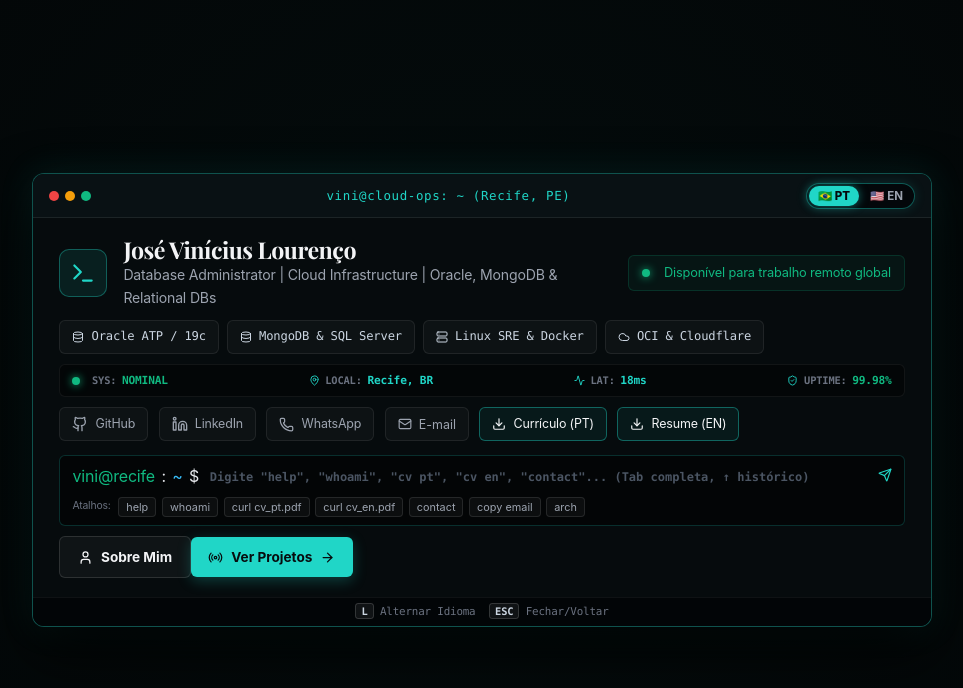
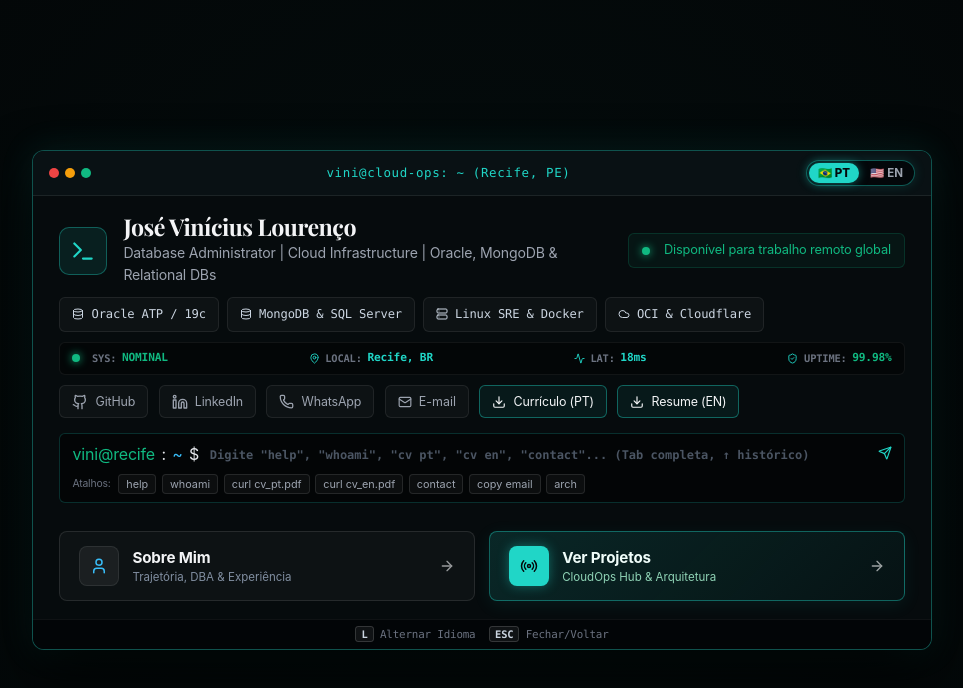
Before and after one commit to ViniScooper/portfolio, a React (Vite) app: page / in a window 1280 px wide. Shown: the top 688 px of the page, without its empty margins (158-1121 px from the left). Built offline with nearby package versions, Linux system fonts and the light colour scheme; a web font is replaced by a local one.

Commit message:
feat: reformular botoes Sobre Mim e Ver Projetos com estilo de action cards modernos e espacamento perfeito

```diff
--- a/src/components/TechHero.jsx
+++ b/src/components/TechHero.jsx
@@ -689,22 +689,42 @@ const TechHero = () => {
                         {/* Ações Principais: Sobre Mim & Ver Projetos */}
                         <div className="terminal-actions-grid">
                             <button
-                                className="terminal-btn secondary"
+                                className="terminal-action-card secondary"
                                 onClick={() => setView('terminal_about')}
                             >
-                                <User size={15} />
-                                {language === 'pt' ? 'Sobre Mim' : 'About Me'}
+                                <div className="action-card-icon-box">
+                                    <User size={18} />
+                                </div>
+                                <div className="action-card-text">
+                                    <span className="action-card-title">
+                                        {language === 'pt' ? 'Sobre Mim' : 'About Me'}
+                                    </span>
+                                    <span className="action-card-desc">
+                                        {language === 'pt' ? 'Trajetória, DBA & Experiência' : 'Career, DBA & SRE Experience'}
+                                    </span>
+                                </div>
+                                <ArrowRight size={16} className="action-card-arrow" />
                             </button>
+
                             <button
-                                className="terminal-btn primary"
+                                className="terminal-action-card primary"
                                 onClick={() => {
                                     setView('terminal_project');
                                     setShowArchitecture(false);
                                 }}
                             >
-                                <Radio size={15} />
-                                {language === 'pt' ? 'Ver Projetos' : 'View Projects'}
-                                <ArrowRight size={15} />
+                                <div className="action-card-icon-box">
+                                    <Radio size={18} />
+                                </div>
+                                <div className="action-card-text">
+                                    <span className="action-card-title">
+                                        {language === 'pt' ? 'Ver Projetos' : 'View Projects'}
+                                    </span>
+                                    <span className="action-card-desc">
+                                        {language === 'pt' ? 'CloudOps Hub & Arquitetura' : 'CloudOps Hub & Architecture'}
+                                    </span>
+                                </div>
+                                <ArrowRight size={16} className="action-card-arrow" />
                             </button>
                         </div>
                     </div>
--- a/src/index.css
+++ b/src/index.css
@@ -1512,6 +1512,143 @@ h4 {
   margin: 0.25rem 0 0;
 }
 
+/* ========================================================
+   GRID DE AÇÕES PRINCIPAIS (SOBRE MIM & VER PROJETOS)
+   ======================================================== */
+.terminal-actions-grid {
+  display: grid;
+  grid-template-columns: repeat(2, 1fr);
+  gap: 0.9rem;
+  margin-top: 1.1rem;
+  width: 100%;
+}
+
+.terminal-action-card {
+  display: flex;
+  align-items: center;
+  gap: 0.85rem;
+  padding: 0.85rem 1.15rem;
+  border-radius: 8px;
+  cursor: pointer;
+  border: 1px solid rgba(255, 255, 255, 0.1);
+  text-align: left;
+  font-family: inherit;
+  transition: all 0.25s cubic-bezier(0.16, 1, 0.3, 1);
+  position: relative;
+  overflow: hidden;
+  text-decoration: none;
+}
+
+.terminal-action-card .action-card-icon-box {
+  display: flex;
+  align-items: center;
+  justify-content: center;
+  width: 40px;
+  height: 40px;
+  border-radius: 8px;
+  flex-shrink: 0;
+  transition: all 0.25s;
+}
+
+.terminal-action-card .action-card-text {
+  display: flex;
+  flex-direction: column;
+  gap: 0.15rem;
+  flex-grow: 1;
+  min-width: 0;
+}
+
+.terminal-action-card .action-card-title {
+  font-size: 0.95rem;
+  font-weight: 700;
+  letter-spacing: -0.01em;
+  display: block;
+}
+
+.terminal-action-card .action-card-desc {
+  font-size: 0.72rem;
+  display: block;
+  white-space: nowrap;
+  overflow: hidden;
+  text-overflow: ellipsis;
+  opacity: 0.85;
+}
+
+.terminal-action-card .action-card-arrow {
+  opacity: 0.6;
+  flex-shrink: 0;
+  transition: transform 0.25s ease, opacity 0.25s ease;
+}
+
+.terminal-action-card:hover .action-card-arrow {
+  opacity: 1;
+  transform: translateX(4px);
+}
+
+/* Variante Secundária (Sobre Mim) */
+.terminal-action-card.secondary {
+  background: rgba(255, 255, 255, 0.03);
+  border-color: rgba(255, 255, 255, 0.1);
+  color: #f3f4f6;
+}
+
+.terminal-action-card.secondary .action-card-icon-box {
+  background: rgba(255, 255, 255, 0.06);
+  color: #38bdf8;
+  border: 1px solid rgba(255, 255, 255, 0.08);
+}
+
+.terminal-action-card.secondary .action-card-desc {
+  color: #94a3b8;
+}
+
+.terminal-action-card.secondary:hover {
+  background: rgba(56, 189, 248, 0.06);
+  border-color: rgba(56, 189, 248, 0.4);
+  transform: translateY(-2px);
+  box-shadow: 0 6px 20px rgba(0, 0, 0, 0.35);
+}
+
+.terminal-action-card.secondary:hover .action-card-icon-box {
+  background: rgba(56, 189, 248, 0.15);
+  color: #7dd3fc;
+  border-color: rgba(56, 189, 248, 0.3);
+}
+
+/* Variante Primária (Ver Projetos) */
+.terminal-action-card.primary {
+  background: linear-gradient(135deg, rgba(32, 214, 199, 0.14), rgba(32, 214, 199, 0.04));
+  border-color: rgba(32, 214, 199, 0.4);
+  color: #ffffff;
+  box-shadow: 0 4px 18px rgba(32, 214, 199, 0.08);
+}
+
+.terminal-action-card.primary .action-card-icon-box {
+  background: #20d6c7;
+  color: #04080a;
+  box-shadow: 0 0 12px rgba(32, 214, 199, 0.4);
+}
+
+.terminal-action-card.primary .action-card-title {
+  color: #f0fdfa;
+}
+
+.terminal-action-card.primary .action-card-desc {
+  color: #a7f3d0;
+}
+
+.terminal-action-card.primary:hover {
+  background: linear-gradient(135deg, rgba(32, 214, 199, 0.22), rgba(32, 214, 199, 0.08));
+  border-color: #20d6c7;
+  transform: translateY(-2px);
+  box-shadow: 0 8px 24px rgba(32, 214, 199, 0.22);
+}
+
+.terminal-action-card.primary:hover .action-card-icon-box {
+  transform: scale(1.05);
+  box-shadow: 0 0 18px rgba(32, 214, 199, 0.6);
+}
+
 .terminal-btn {
   display: inline-flex;
   align-items: center;
```
